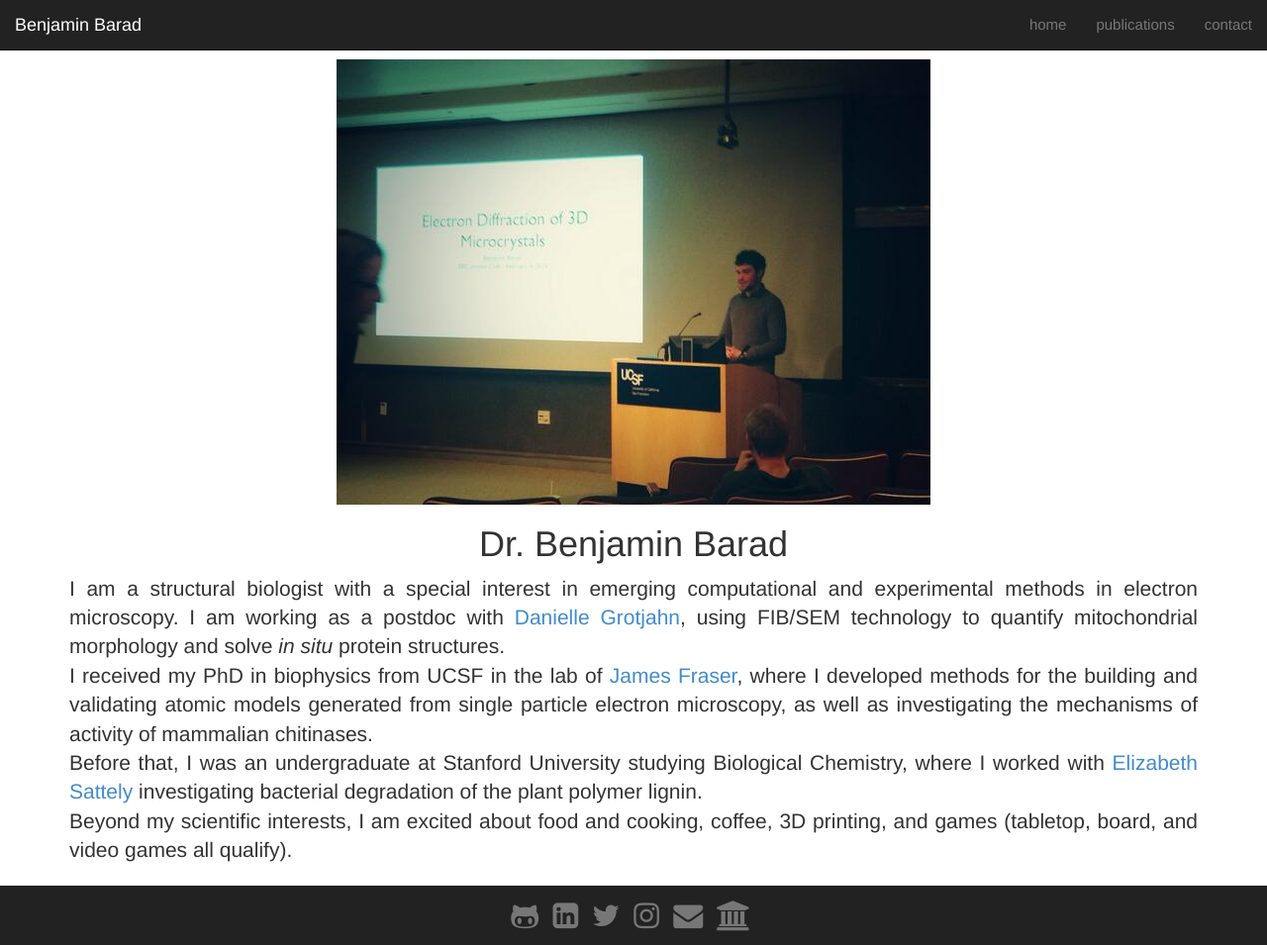
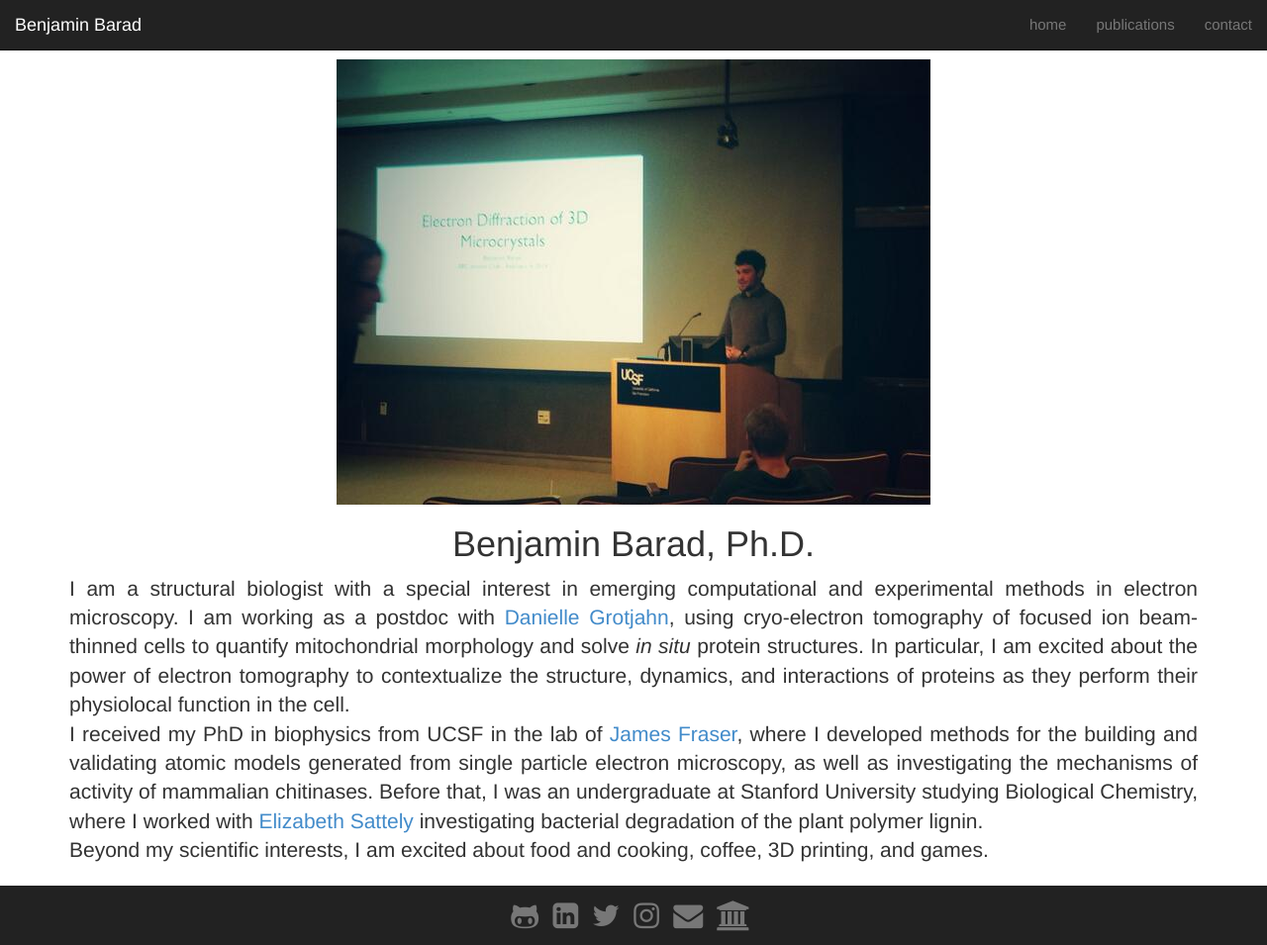
Before and after one commit to bbarad/bbarad.github.io, a Jekyll site: the page built from index.md, in a window 1280 px wide and 955 px high. Shown: the whole window at 99% size. Built offline with Jekyll 4.4.1, drawn with Linux system fonts in a browser that asks for light colours; nearby versions of some CDN libraries.

Commit message:
updated homepage

```diff
--- a/index.md
+++ b/index.md
@@ -6,11 +6,10 @@ group: home
 
 <img src="/static/img/Giving_microed_talk.jpg" class="img-responsive center-block" alt="Giving a talk about recent developments in electron crystallography, February 2014"/>
 
-<h1 class="text-center">Dr. Benjamin Barad</h1>
+<h1 class="text-center">Benjamin Barad, Ph.D.</h1>
 
 <p class="lead text-justify">
-I am a structural biologist with a special interest in emerging computational and experimental methods in electron microscopy. I am working as a postdoc with [Danielle Grotjahn](https://www.scripps.edu/faculty/grotjahn/), using FIB/SEM technology to quantify mitochondrial morphology and solve _in situ_ protein structures.
-I received my PhD in biophysics from UCSF in the lab of [James Fraser](http://fraserlab.com), where I developed methods for the building and validating atomic models generated from single particle electron microscopy, as well as investigating the mechanisms of activity of mammalian chitinases.
-Before that, I was an undergraduate at Stanford University studying Biological Chemistry, where I worked with [Elizabeth Sattely](http://www.stanford.edu/group/sattelygroup/cgi-bin/wordpress/) investigating bacterial degradation of the plant polymer lignin.
-Beyond my scientific interests, I am excited about food and cooking, coffee, 3D printing, and games (tabletop, board, and video games all qualify).
+I am a structural biologist with a special interest in emerging computational and experimental methods in electron microscopy. I am working as a postdoc with [Danielle Grotjahn](https://www.scripps.edu/faculty/grotjahn/), using cryo-electron tomography of focused ion beam-thinned cells to quantify mitochondrial morphology and solve _in situ_ protein structures. In particular, I am excited about the power of electron tomography to contextualize the structure, dynamics, and interactions of proteins as they perform their physiolocal function in the cell.
+I received my PhD in biophysics from UCSF in the lab of [James Fraser](http://fraserlab.com), where I developed methods for the building and validating atomic models generated from single particle electron microscopy, as well as investigating the mechanisms of activity of mammalian chitinases. Before that, I was an undergraduate at Stanford University studying Biological Chemistry, where I worked with [Elizabeth Sattely](http://www.stanford.edu/group/sattelygroup/cgi-bin/wordpress/) investigating bacterial degradation of the plant polymer lignin.
+Beyond my scientific interests, I am excited about food and cooking, coffee, 3D printing, and games.
 </p>
```
